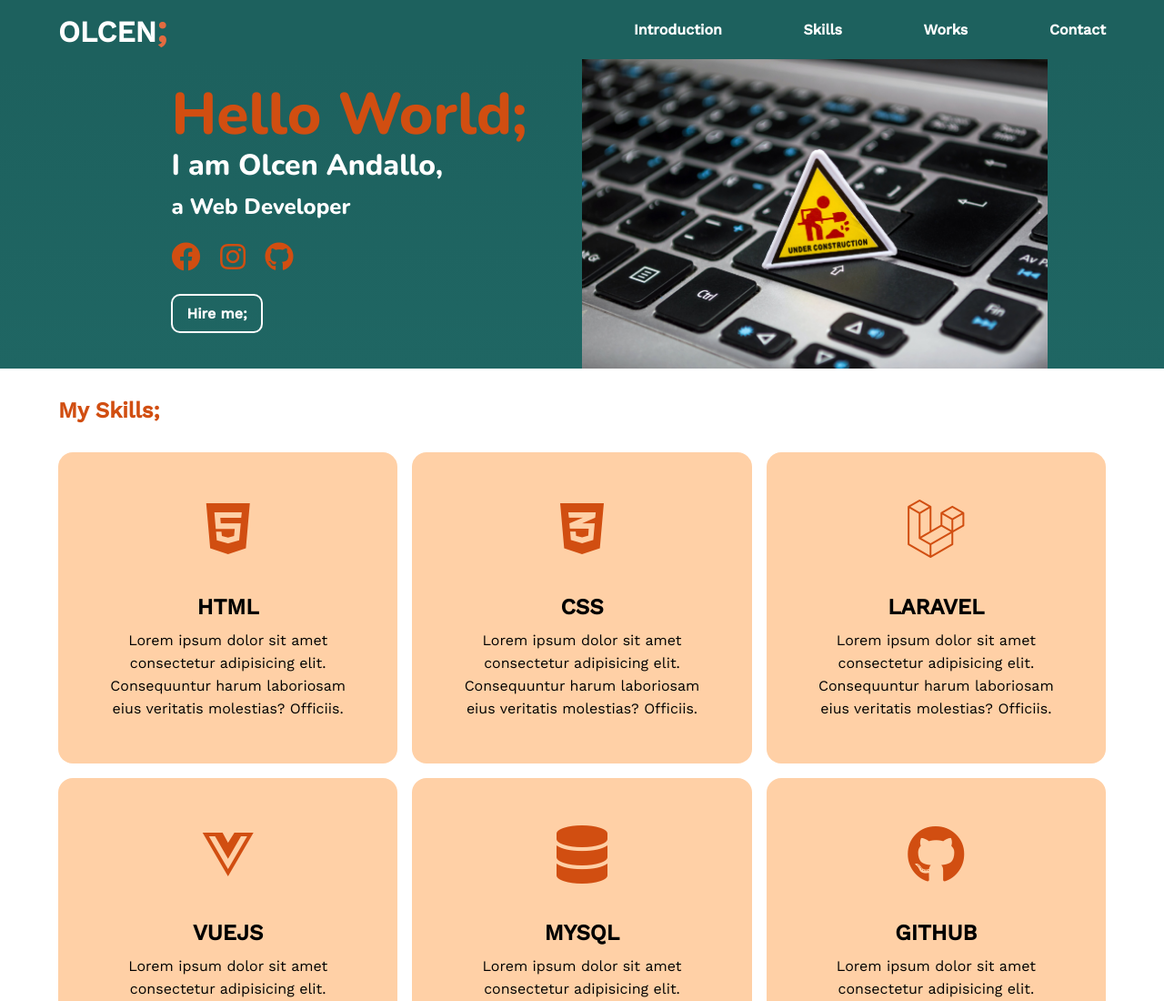
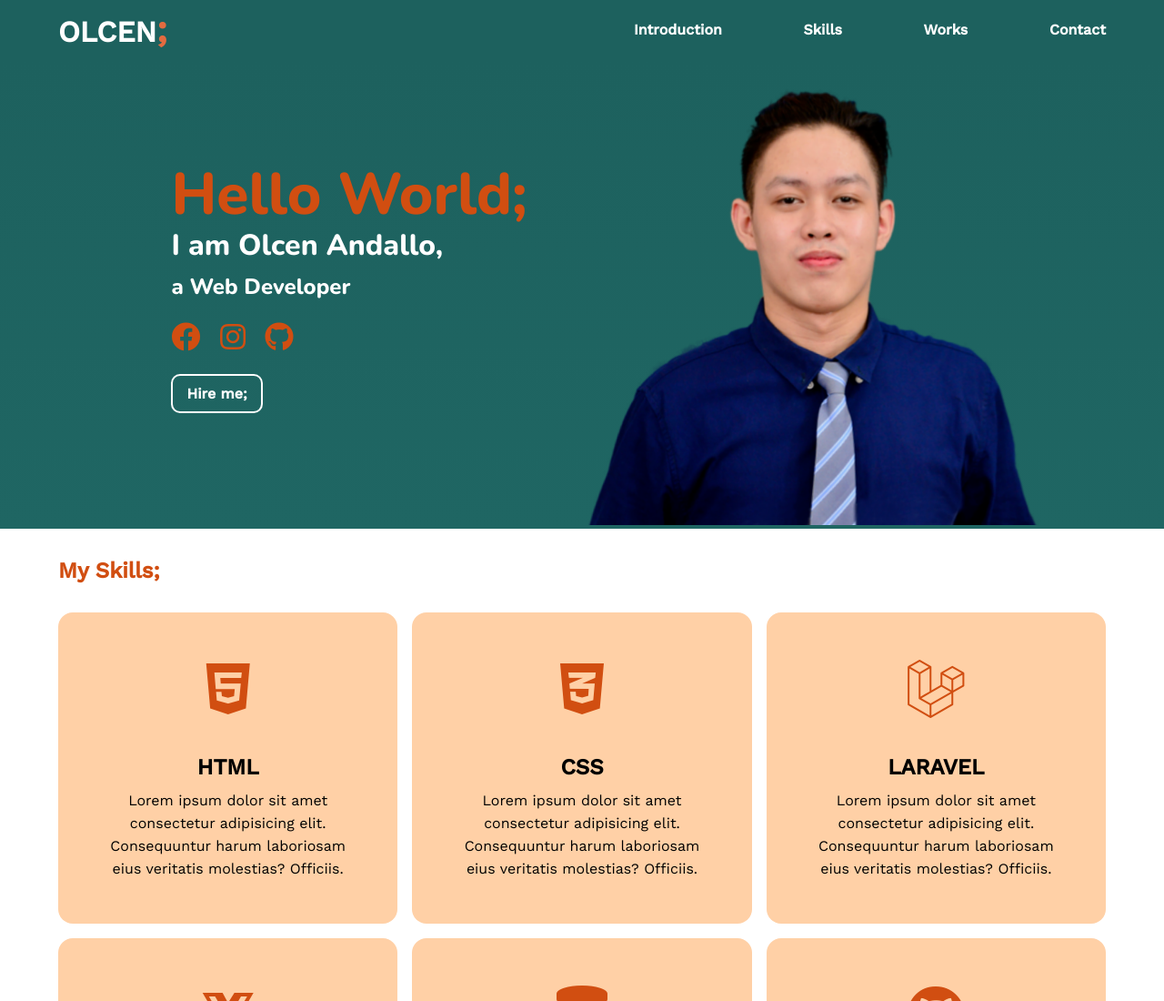
Before and after one commit to olcenz/OlcenPortfolio, a plain HTML site: page index.html in a window 1280 px wide. Shown: the top 1100 px of the page at 91% size. Drawn offline with nearby package versions, Linux system fonts and the light colour scheme.

Commit message:
seventh commit

```diff
--- a/index.html
+++ b/index.html
@@ -45,7 +45,9 @@
             </div>
 
             <div class="right">
-                <img src="/img/soon.jpg" alt="" />
+                <div class="image">
+                    <img src="/img/halfme.png" alt="" />
+                </div>
             </div>
         </section>
 
```
